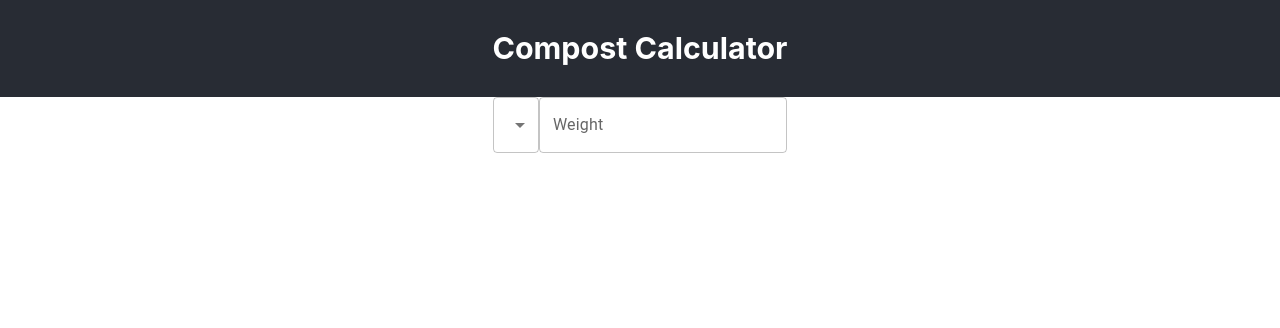
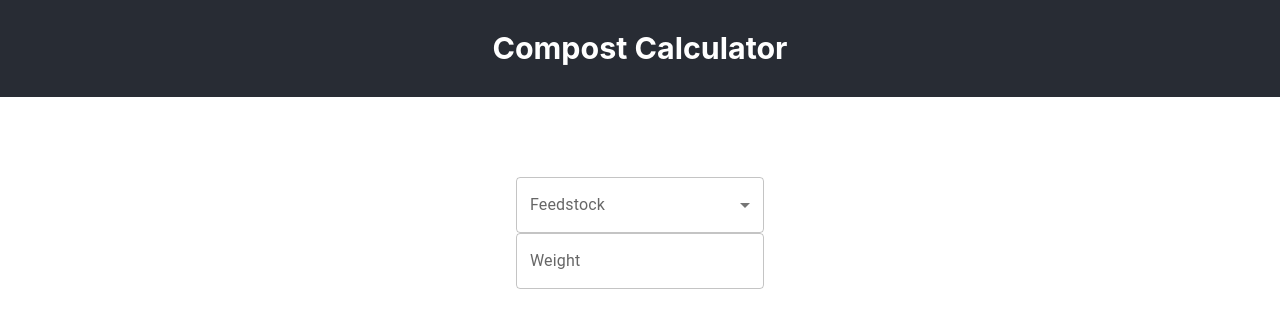
Before and after one commit to njason/compost-calculator, a React (Create React App) app: page / in a window 1280 px wide. Shown: the top 328 px of the page. Built offline with nearby package versions, Linux system fonts and the light colour scheme.

Commit message:
still working on feedstock form

```diff
--- a/src/App.js
+++ b/src/App.js
@@ -1,23 +1,37 @@
 import { useState } from 'react';
-import { Select, TextField, MenuItem } from '@mui/material'
+import { Select, TextField, MenuItem, InputLabel, Box, FormControl } from '@mui/material'
 
 import './App.css';
 import feedstocks from './feedstocks';
 
 
 function Feedstock() {
-  const [selectedFeedstock] = useState('bedded-diary');
+  const [selectedFeedstock, setSelectedFeedstock] = useState('');
+
+  const handleChange = (event) => {
+    setSelectedFeedstock(event.target.value);
+  };
 
   return (
-    <div className='feedstock'>
-      <Select value={selectedFeedstock}>
-        {feedstocks.map((feedstock, index) => (
-          <MenuItem value={feedstock.slub}>{feedstock.label}</MenuItem>
-        ))}
-      </Select>
+    <Box sx={{ p: 10 }}>
+      <FormControl>
+        <InputLabel id='feedstock-select-label-1'>Feedstock</InputLabel>
+        <Select
+          labelId='feedstock-select-label-1'
+          id='feedstock-select-1'
+          label='Feedstock'
+          value={selectedFeedstock}
+          onChange={handleChange}
+          sx={{ minWidth: 200 }}
+        >
+          {feedstocks.map((feedstock) => (
+            <MenuItem key={feedstock.slug} value={feedstock.slug}>{feedstock.label}</MenuItem>
+          ))}
+        </Select>
 
-      <TextField label="Weight" variant="outlined" />
-    </div>
+        <TextField label="Weight" variant="outlined" />
+      </FormControl>
+    </Box>
   )
 }
 
```
